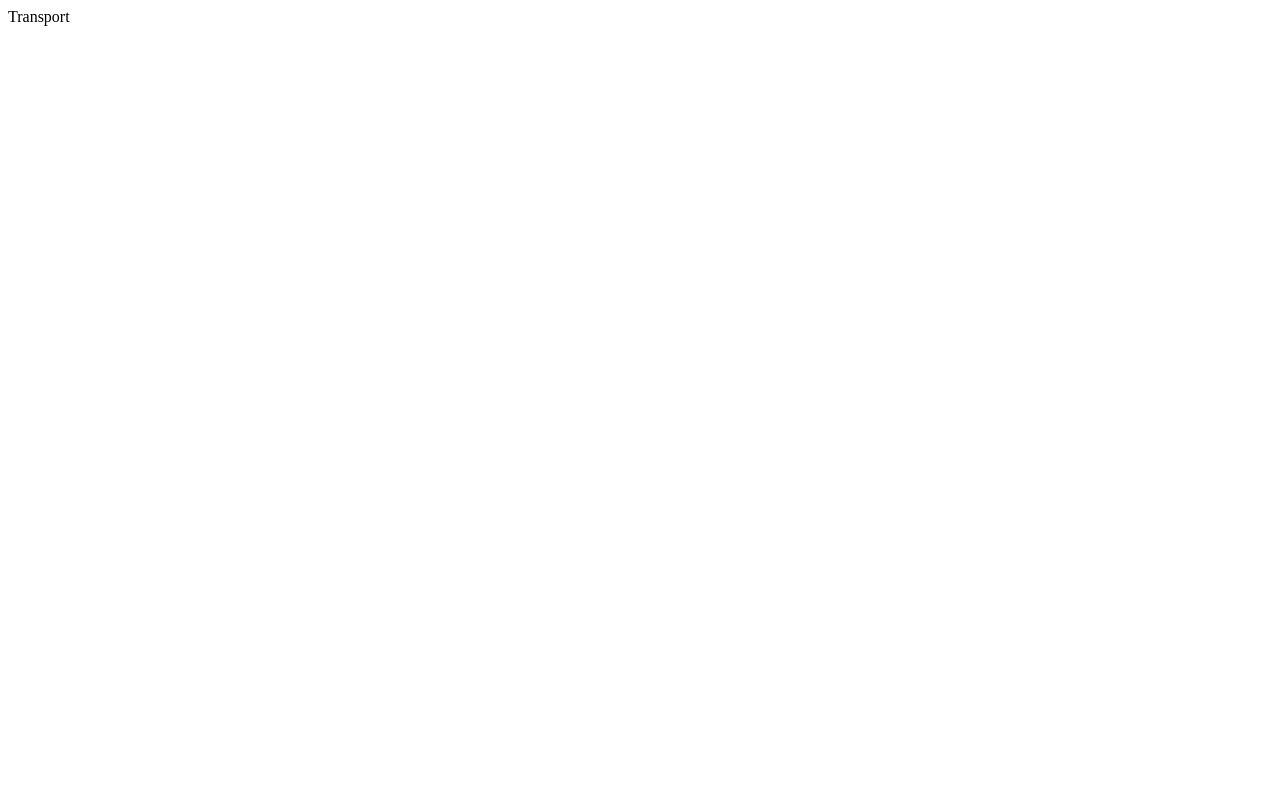
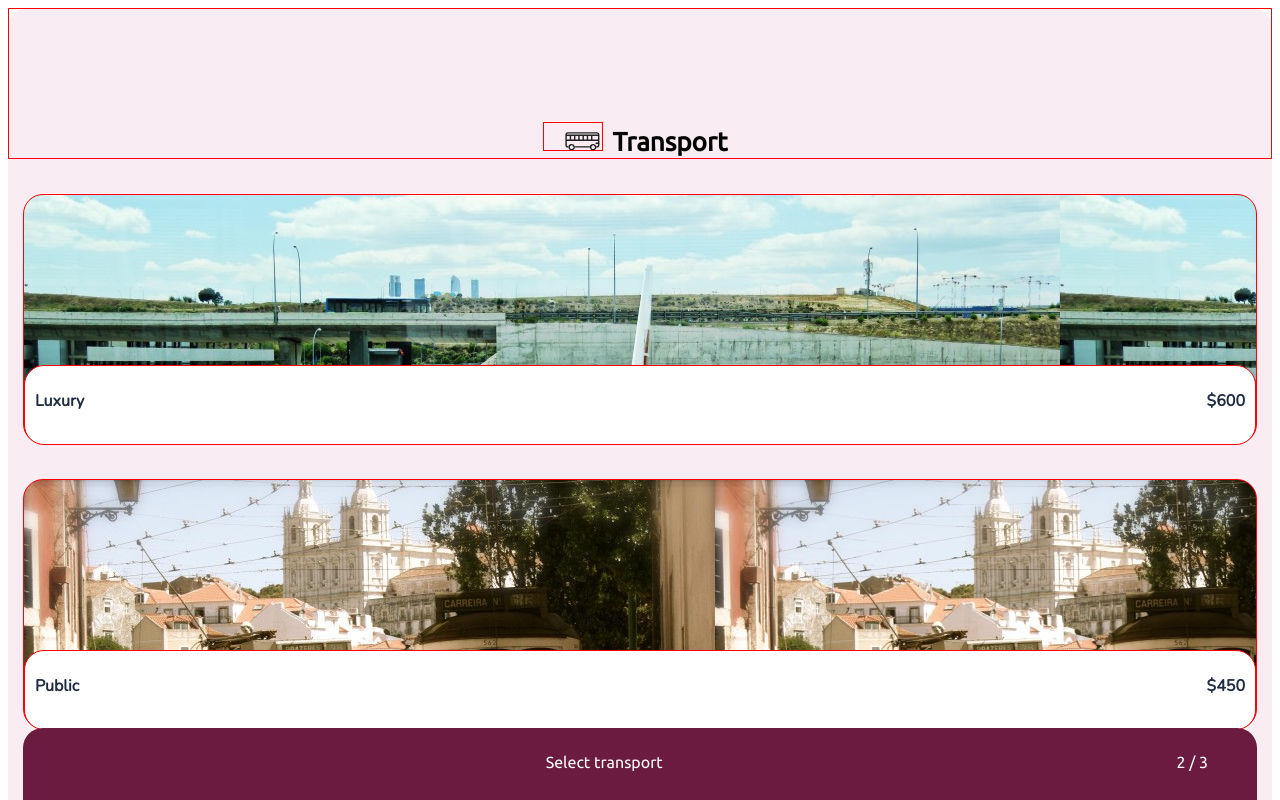
Before and after one commit to jadilovic/vacationBooking, a React (Create React App) app: page /transport in a window 1280 px wide. Shown: the top 800 px of the page. Built offline with nearby package versions, Linux system fonts and the light colour scheme.

Commit message:
draft transport

```diff
--- /dev/null
+++ b/src/data/transports.js
@@ -0,0 +1,17 @@
+const transports = [
+	{
+		name: 'Luxury',
+		cost: 600,
+		photo: 'backgroundLuxury',
+		selected: false,
+	},
+	{ name: 'Public', cost: 450, photo: 'backgroundPublic', selected: false },
+	{
+		name: 'Cheap',
+		cost: 250,
+		photo: 'backgroundTransportCheap',
+		selected: false,
+	},
+];
+
+export default transports;
--- a/src/pages/Accommodation.js
+++ b/src/pages/Accommodation.js
@@ -37,9 +37,14 @@ const Accommodation = () => {
 	};
 
 	return (
-		<>
+		<div
+			style={{
+				background: '#ecf0f9',
+				borderRadius: '20px',
+			}}
+		>
 			<div className="header">
-				<span className="font-ubuntu">
+				<span className="font-link">
 					<img className="svgIcon" alt="building" src={accomm} />
 					<b>Accommodation</b>
 				</span>
@@ -55,17 +60,29 @@ const Accommodation = () => {
 						}`}
 					>
 						{accomm.selected && (
-							<div className="circle">
+							<div style={{ background: '#5181fc' }} className="circle">
 								<div className="check">
 									<img alt="check" src={checkSvg} />
 								</div>
 							</div>
 						)}
 						<div id={index} className="infoButton">
-							<span style={{ float: 'left' }} className="font-nunito">
+							<span
+								style={{
+									float: 'left',
+									color: `${accomm.selected ? '#5181FC' : ''}`,
+								}}
+								className="font-nunito"
+							>
 								{accomm.name}
 							</span>
-							<span style={{ float: 'right' }} className="font-nunito">
+							<span
+								style={{
+									float: 'right',
+									color: `${accomm.selected ? '#5181FC' : ''}`,
+								}}
+								className="font-nunito"
+							>
 								{`$${accomm.cost}`}
 							</span>
 						</div>
@@ -78,17 +95,17 @@ const Accommodation = () => {
 				to="/transport"
 			>
 				<div
-					className={`footer footer-color${
-						selectedAccommodation ? '-dark' : ''
+					className={`footer footer-accomm-color${
+						selectedAccommodation ? '' : '-dark'
 					}`}
 				>
-					<p className="font-ubuntu">
+					<p className="font-link">
 						Select accommodation{' '}
 						<span style={{ float: 'right', paddingRight: 40 }}>1 / 3</span>
 					</p>
 				</div>
 			</Link>
-		</>
+		</div>
 	);
 };
 
--- a/src/pages/Transport.js
+++ b/src/pages/Transport.js
@@ -1,7 +1,112 @@
-import React from 'react';
+import React, { useEffect, useState, useRef } from 'react';
+import { Link } from 'react-router-dom';
+import '../styles/transport.css';
+import transportSvg from '../svg/transport.svg';
+import checkSvg from '../svg/check.svg';
+import transports from '../data/transports';
 
 const Transport = () => {
-	return <div>Transport</div>;
+	const [data, setData] = useState([]);
+	const [selectedTransport, setselectedTransport] = useState(false);
+	const prevIndex = useRef(-1);
+
+	useEffect(() => {
+		setData(transports);
+	}, []);
+
+	useEffect(() => {
+		const selected = data.some((item) => item.selected === true);
+		setselectedTransport(selected);
+	}, [data]);
+
+	const handleSelection = (e) => {
+		e.preventDefault();
+		const index = e.target.id;
+		if (index === prevIndex.current) {
+			data.forEach((item) => (item.selected = false));
+			localStorage.removeItem('transport');
+			prevIndex.current = -1;
+			setData([...data]);
+		} else {
+			prevIndex.current = index;
+			data.forEach((item) => (item.selected = false));
+			data[index] = { ...data[index], selected: true };
+			localStorage.setItem('transport', JSON.stringify(data[index]));
+			setData([...data]);
+		}
+	};
+
+	return (
+		<div
+			style={{
+				background: '#F9ECF2',
+				borderRadius: '20px',
+			}}
+		>
+			<div className="header">
+				<img className="svgTransport" alt="building" src={transportSvg} />
+				<span style={{ fontWeight: 'bold', padding: 10 }} className="font-link">
+					Transport
+				</span>
+			</div>
+			{data.map((transport, index) => {
+				return (
+					<div
+						onClick={handleSelection}
+						id={index}
+						key={transport.name}
+						className={`card ${
+							transport.selected ? transport.photo + 'Dark' : transport.photo
+						}`}
+					>
+						{transport.selected && (
+							<div style={{ background: '#D73780' }} className="circle">
+								<div className="check">
+									<img alt="check" src={checkSvg} />
+								</div>
+							</div>
+						)}
+						<div id={index} className="infoButton">
+							<span
+								style={{
+									float: 'left',
+									color: `${transport.selected ? '#D73780' : ''}`,
+								}}
+								className="font-nunito"
+							>
+								{transport.name}
+							</span>
+							<span
+								style={{
+									float: 'right',
+									color: `${transport.selected ? '#D73780' : ''}`,
+								}}
+								className="font-nunito"
+							>
+								{`$${transport.cost}`}
+							</span>
+						</div>
+					</div>
+				);
+			})}
+			<Link
+				className={`${selectedTransport ? '' : 'disabled-link'}`}
+				style={{ textDecoration: 'none' }}
+				to="/food"
+			>
+				<div
+					className={`footer footer-transport-color${
+						selectedTransport ? '' : '-dark'
+					}`}
+				>
+					<p className="font-link">
+						Select transport
+						<span style={{ float: 'right', paddingRight: 40 }}>2 / 3</span>
+					</p>
+				</div>
+			</Link>
+		</div>
+	);
 };
 
 export default Transport;
--- a/src/pages/Welcome.js
+++ b/src/pages/Welcome.js
@@ -4,7 +4,12 @@ import '../styles/welcome.css';
 
 const Welcome = () => {
 	return (
-		<>
+		<div
+			style={{
+				background: '#FFFFFF',
+				borderRadius: '20px',
+			}}
+		>
 			<div className="header">
 				<span className="font-link">
 					Lorem<b>Ipsum</b>
@@ -31,7 +36,7 @@ const Welcome = () => {
 					<p className="font-link">Start Quiz</p>
 				</div>
 			</Link>
-		</>
+		</div>
 	);
 };
 
--- a/src/styles/accommodation.css
+++ b/src/styles/accommodation.css
@@ -2,31 +2,16 @@
 	box-sizing: border-box;
 }
 
-.font-ubuntu {
-	font-family: 'Ubuntu', sans-serif;
-}
-
 .font-nunito {
 	font-family: 'Nunito', sans-serif;
+	font-weight: 700;
+	font-weight: bold;
 	padding: 10px;
 	padding-top: 23px;
 }
 
-b {
-	font-weight: 700;
-}
-
-.header {
-	text-align: center;
-	/* border: 1px solid red; */
-	margin-top: 113px;
-	margin-bottom: 60px;
-	font-size: 26px;
-	line-height: 120%;
-	color: #000000;
-}
-
 .svgIcon {
+	border: 1px solid red;
 	position: relative;
 	height: 22px;
 	margin-right: 12px;
@@ -79,7 +64,7 @@ b {
 	margin-top: 13%;
 	width: 57px;
 	height: 57px;
-	background: #5181fc;
+	/* background: #5181fc; */
 	border-radius: 100px;
 }
 
@@ -102,11 +87,11 @@ b {
 	border: 1px solid red;
 }
 
-.footer-color {
+.footer-accomm-color {
 	background: #5181fc;
 }
 
-.footer-color-dark {
+.footer-accomm-color-dark {
 	background: linear-gradient(0deg, rgba(0, 0, 0, 0.5), rgba(0, 0, 0, 0.5)),
 		#5181fc;
 }
--- /dev/null
+++ b/src/styles/transport.css
@@ -0,0 +1,45 @@
+* {
+	box-sizing: border-box;
+}
+
+.svgTransport {
+	border: 1px solid red;
+	position: relative;
+	width: 60px;
+}
+
+.backgroundLuxury {
+	background-image: url('../images/transport-luxury.jpeg');
+}
+
+.backgroundLuxuryDark {
+	background: linear-gradient(0deg, rgba(0, 0, 0, 0.7), rgba(0, 0, 0, 0.7)),
+		url('../images/transport-luxury.jpeg');
+}
+
+.backgroundPublic {
+	background-image: url('../images/transport-public.jpeg');
+}
+
+.backgroundPublicDark {
+	background: linear-gradient(0deg, rgba(0, 0, 0, 0.7), rgba(0, 0, 0, 0.7)),
+		url('../images/transport-public.jpeg');
+}
+
+.backgroundTransportCheap {
+	background-image: url('../images/transport-cheap.jpeg');
+}
+
+.backgroundTransportCheapDark {
+	background: linear-gradient(0deg, rgba(0, 0, 0, 0.7), rgba(0, 0, 0, 0.7)),
+		url('../images/transport-cheap.jpeg');
+}
+
+.footer-transport-color {
+	background: #d73780;
+}
+
+.footer-transport-color-dark {
+	background: linear-gradient(0deg, rgba(0, 0, 0, 0.5), rgba(0, 0, 0, 0.5)),
+		#d73780;
+}
--- a/src/styles/welcome.css
+++ b/src/styles/welcome.css
@@ -12,8 +12,8 @@ b {
 
 .header {
 	text-align: center;
-	/* border: 1px solid red; */
-	margin-top: 113px;
+	border: 1px solid red;
+	padding-top: 113px;
 	font-size: 26px;
 	line-height: 120%;
 	color: #000000;
```
Also changed, not shown: src/svg/transport.svg.
